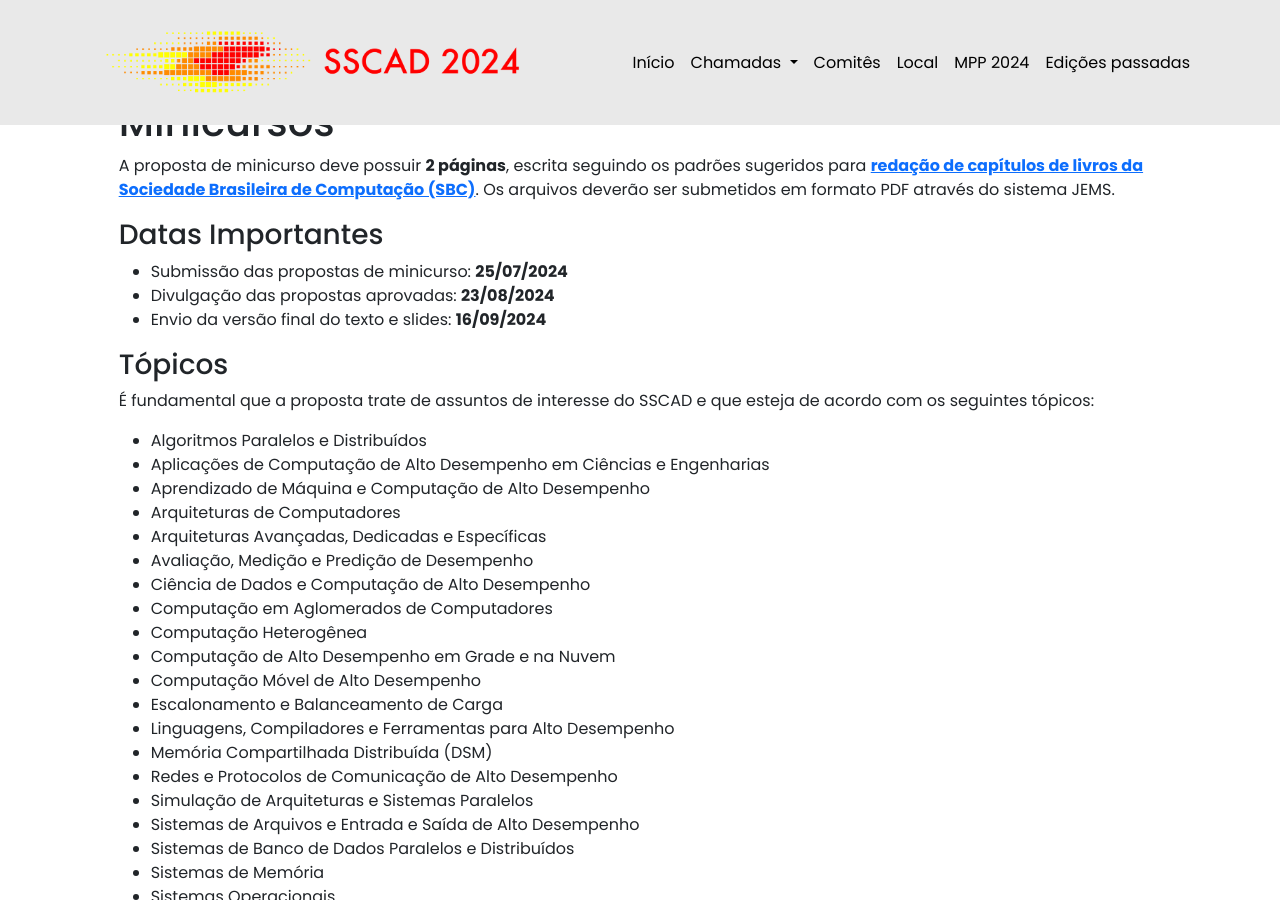
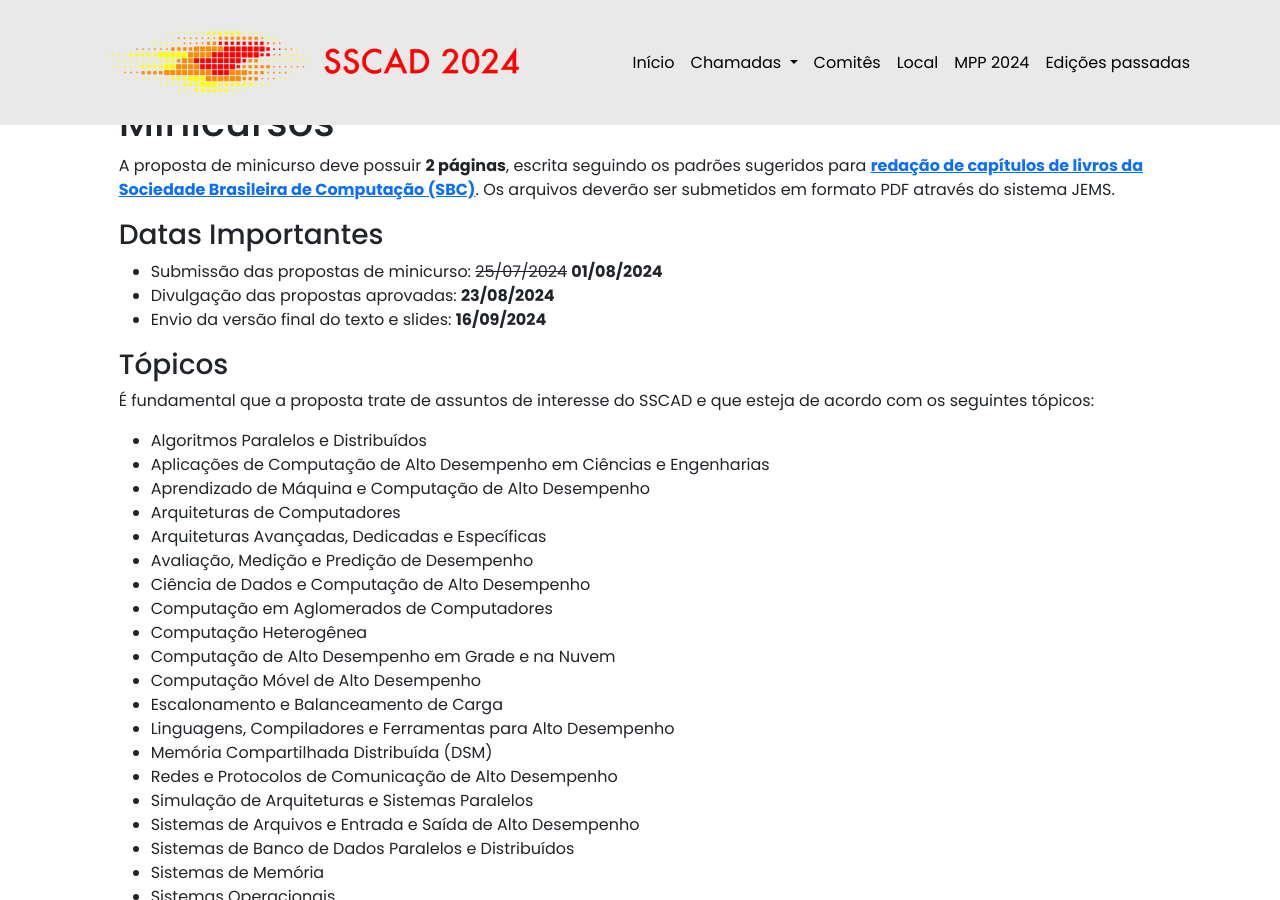
Before and after one commit to ce-acpad/sscad2024, a Jekyll site: the page built from cfp_minicursos.html, in a window 1280 px wide and 900 px high, scrolled down 497 px. Built offline with Jekyll 4.4.1, drawn with Linux system fonts in a browser that asks for light colours.

Commit message:
Update cfp_minicursos.html

```diff
--- a/cfp_minicursos.html
+++ b/cfp_minicursos.html
@@ -20,7 +20,7 @@ permalink: /cfp_minicursos/
 <h3>Datas Importantes</h3>
 <ul>
 
-<li>Submissão das propostas de minicurso: <strong>25/07/2024</strong></li>
+<li>Submissão das propostas de minicurso: <del>25/07/2024</del> <strong>01/08/2024</strong> </li>
 <li>Divulgação das propostas aprovadas: <strong>23/08/2024</strong></li>
 <li>Envio da versão final do texto e slides: <strong>16/09/2024</strong></li>
 
```
